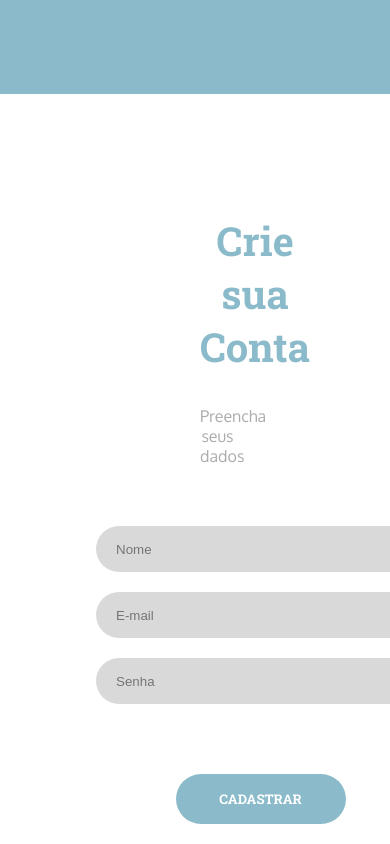
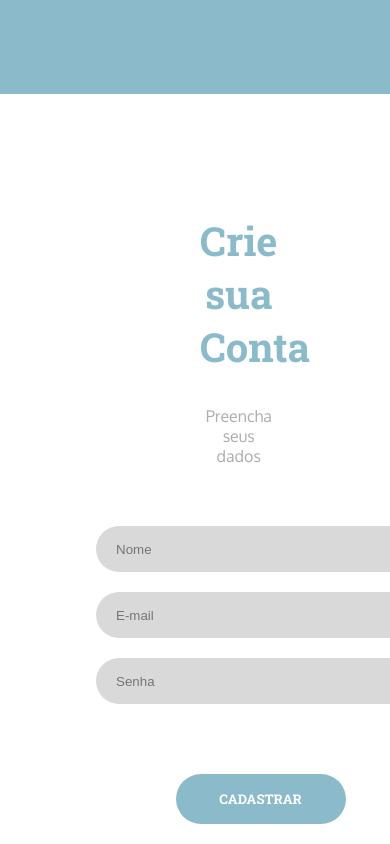
Before and after one commit to Mpeedro/PageLogin, a plain HTML site: page index.html in a window 390 px wide. Shown: the part 886-1730 px from the top of the page. Drawn offline with Linux system fonts and the light colour scheme.

Commit message:
Update css.css

```diff
--- a/css.css
+++ b/css.css
@@ -130,11 +130,12 @@ section{
     }
     .crie h1{
         margin-left: 120px;
-        display: flex;
+        width:50%;
 
     }
     .crie p{
         margin-left: 120px;
+        width: 50%;
 
     }
 
```
